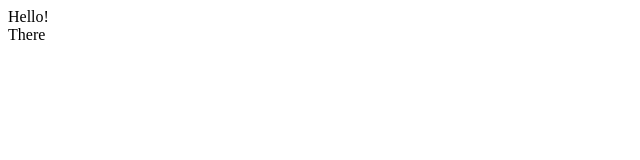
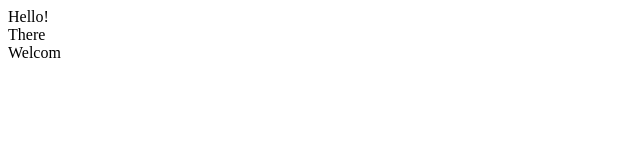
Before and after one commit to dach55/new, a plain HTML site: page index.html in a window 1280 px wide. Shown: the full height of the page, 0-640 px from the left. Drawn offline with Linux system fonts and the light colour scheme.

Commit message:
added welcome

```diff
--- a/index.html
+++ b/index.html
@@ -1,2 +1,3 @@
 <div>Hello!</div>
 <div>There</div>
+<div>Welcom</div>
```
